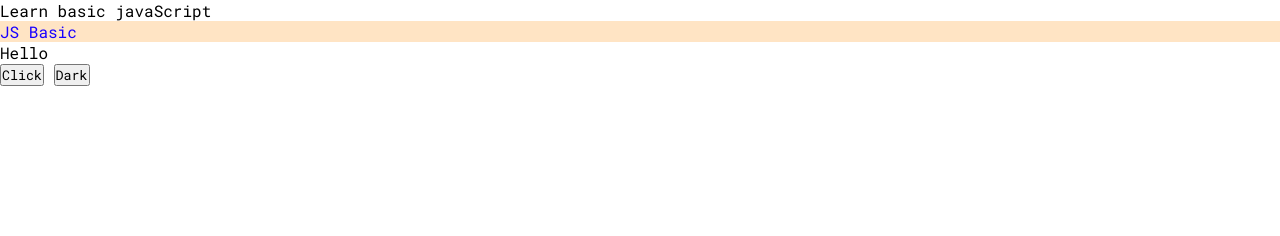
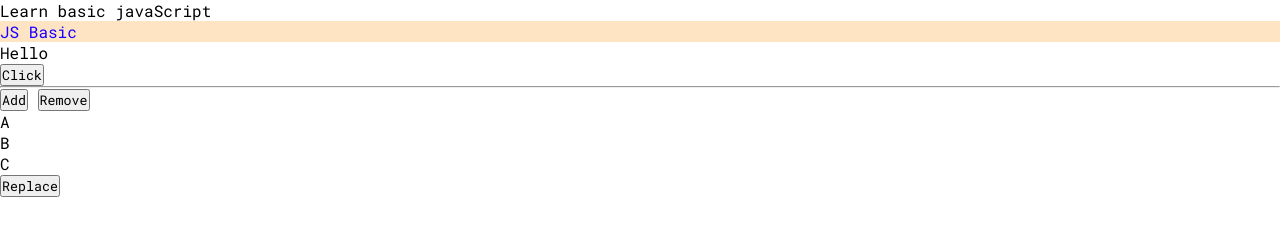
Before and after one commit to Kittiphop0hm/LearnjavaScript, a plain HTML site: page JS_DOM/Kong/index.html in a window 1280 px wide. Drawn offline with Linux system fonts and the light colour scheme.

Commit message:
finish node CRUD

```diff
--- a/JS_DOM/Kong/app.js
+++ b/JS_DOM/Kong/app.js
@@ -28,3 +28,26 @@ const displayText = () => {
 
     e.setAttribute('class', 'jsBasic')
 }
+// Add ------------------------------------
+const menu = document.getElementById("menu")
+let count = 1;
+const addItem = () => {
+    const list = document.createElement("li");
+    list.innerText = `item ${count++}`;
+    menu.appendChild(list)
+}
+
+// Delete ----------------------------------
+const deleteItem = () => {
+    const list = document.querySelector("li")
+    menu.removeChild(list)
+}
+
+// Replace ----------------------------------
+const choice = document.querySelector(".choice")
+const replaceItem = () => {
+     const list = document.querySelector('.item-1')
+     const newList = document.createElement('li')
+     newList.innerText = 'A is not correct choice'
+     choice.replaceChild(newList, list)
+}
--- a/JS_DOM/Kong/index.html
+++ b/JS_DOM/Kong/index.html
@@ -28,11 +28,23 @@
     <p id="demo">Kittiphop Siranonchai</p>
     <p class="js">JS Basic</p>
     <p>Hello</p>
+    <button onclick="displayText()">Click</button>
+    <hr />
+
+    <div class="dom-node">
+      <ul id="menu"></ul>
+      <button onclick="addItem()">Add</button>
+      <button onclick="deleteItem()">Remove</button>
+
+      <ul class="choice">
+        <li class="item-1">A</li>
+        <li class="item-2">B</li>
+        <li class="item-3">C</li>
+      </ul>
+      <button onclick="replaceItem()">Replace</button>
+    </div>
 
 
-
-    <button onclick="displayText()">Click</button>
-    <button onclick="drakTheme()">Dark</button>
     <script id="darktheme" src="/JS_DOM/Kong/app.js"></script>
   </body>
 </html>
```
